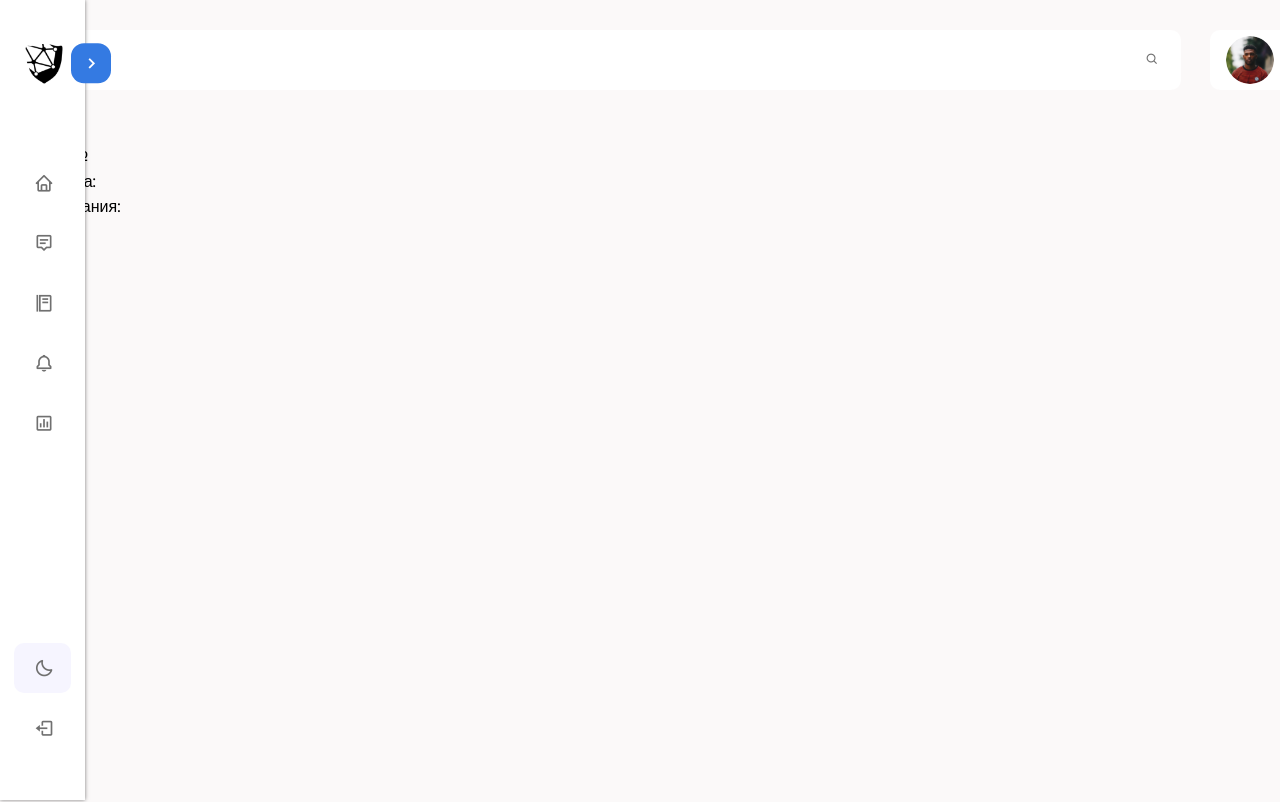
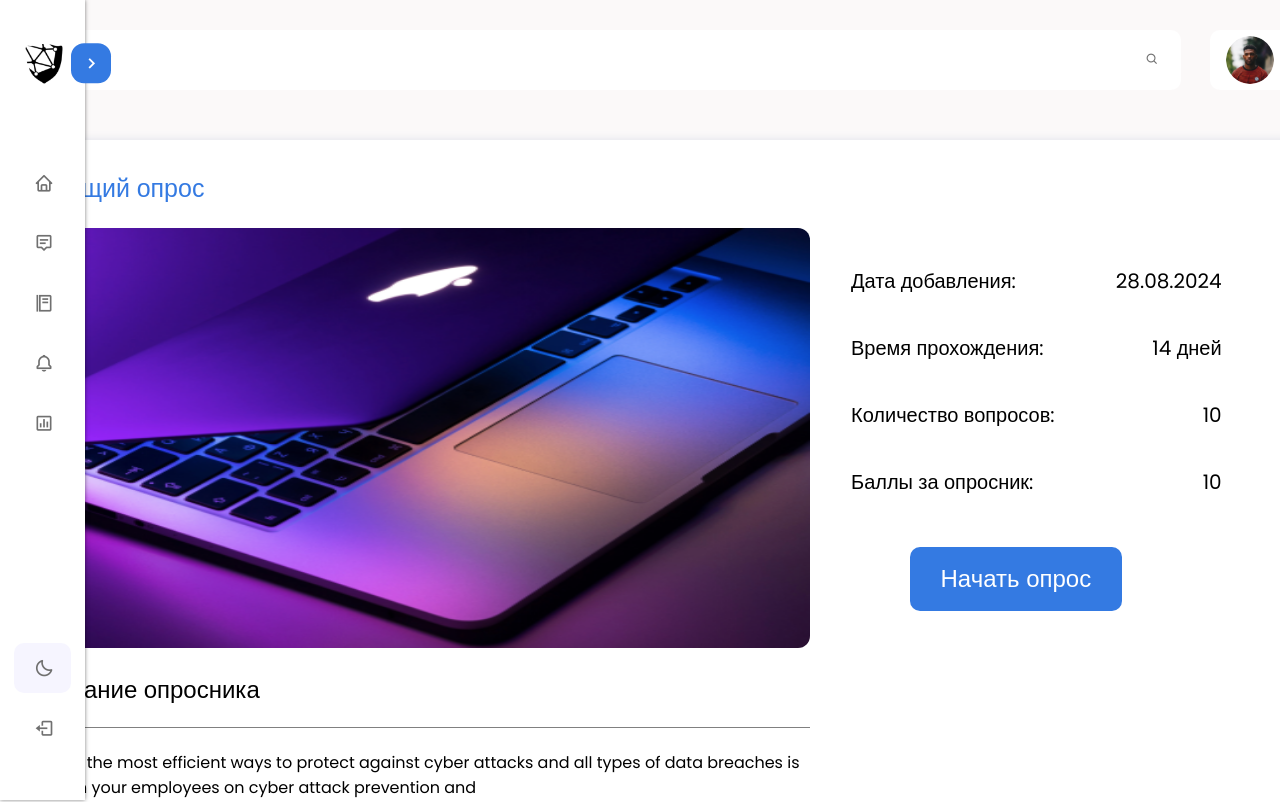
Before and after one commit to AkbarovOtabek/Rating, a Vue app: page /quiz/questionType/1 in a window 1280 px wide. Shown: the top 802 px of the page. Built offline with nearby package versions, Linux system fonts and the light colour scheme.

Commit message:
answerPage

```diff
--- /dev/null
+++ b/src/components/AlertWindow.vue
@@ -0,0 +1,106 @@
+<script>
+export default {
+  props: {
+    changeFinishButton: {
+      required: true,
+      type: Function
+    },
+    startButton: {
+      required: true,
+      type: Boolean
+    }
+  },
+  data() {
+    return {
+      finishButton: false
+    }
+  },
+  methods: {
+    sendFinishButton() {
+      this.finishButton = !this.finishButton
+    }
+  }
+}
+</script>
+
+<template>
+  <div class="alert-wrapper">
+    <div class="alert">
+      <h3>?</h3>
+      <p>Are you Sure you want to submit Quiz?</p>
+      <div class="alert-btn">
+        <button @click="props.changeFinishButton" type="submit" class="button_no">Нет</button>
+        <button @click="sendFinishButton" type="submit" class="button_yes">Да</button>
+      </div>
+    </div>
+  </div>
+</template>
+<style scoped>
+.alert-wrapper {
+  background-color: rgba(0, 0, 0, 0.473);
+  width: 100%;
+  height: 100vh;
+  position: absolute;
+  left: 50%;
+  top: 50%;
+  display: flex;
+  align-items: center;
+  justify-content: center;
+  transform: translate(-50%, -50%);
+}
+.alert {
+  width: 456px;
+  height: 429px;
+  border-radius: 12px;
+  box-shadow: 0px 0px 10px rgba(124, 141, 181, 0.22);
+  display: flex;
+  align-items: center;
+  flex-direction: column;
+  padding: 65px;
+  background-color: var(--sidebar-color);
+  gap: 40px;
+}
+.alert h3 {
+  border-radius: 50%;
+  width: 116px;
+  height: 108px;
+  display: flex;
+  background-color: var(--primary-color);
+  color: var(--sidebar-color);
+  align-items: center;
+  justify-content: center;
+  font-size: 70px;
+  padding-left: 6px;
+  font-weight: 600;
+  box-shadow: 0px 0px 10px rgba(124, 141, 181, 0.22);
+}
+.alert p {
+  width: 241px;
+  text-align: center;
+}
+.alert .alert-btn {
+  width: 100%;
+  display: flex;
+  align-items: center;
+  justify-content: space-between;
+}
+.button_yes,
+.button_no {
+  cursor: pointer;
+  width: 96px;
+  height: 66px;
+  border-radius: 10px;
+  border: 1px solid transparent;
+  font-size: 20px;
+}
+.button_no {
+  background-color: var(--sidebar-color);
+  color: var(--primary-color);
+  border: 1px solid var(--primary-color);
+}
+.button_yes {
+  background-color: var(--primary-color);
+  color: var(--sidebar-color);
+  border: 1px solid transparent;
+}
+</style>
--- /dev/null
+++ b/src/components/AnswerFormPage.vue
@@ -0,0 +1,4 @@
+<script></script>
+
+<template></template>
+<style scoped></style>
--- a/src/components/SearchAndProfileBar.vue
+++ b/src/components/SearchAndProfileBar.vue
@@ -40,7 +40,8 @@ export default {
   display: flex;
   justify-content: space-between;
   width: 1440px;
-  margin: 30px 0px 50px;
+  margin: 0px 0px 50px;
+  padding-top: 30px;
 }
 .search-header {
   width: 82%;
--- a/src/pages/QuestionType.vue
+++ b/src/pages/QuestionType.vue
@@ -1,10 +1,139 @@
-<script></script>
+<script>
+import AlertWindow from '@/components/AlertWindow.vue'
+
+export default {
+  components: { AlertWindow },
+  data() {
+    return {
+      startButton: false
+    }
+  },
+  methods: {
+    changeFinishButton() {
+      this.startButton = !this.startButton
+    }
+  }
+}
+</script>
 
 <template>
-  <div>
-    <h3>Вопрос №</h3>
-    <p>Дата начала:</p>
-    <p>Дата окончания:</p>
-    <p>Четверть:</p>
+  <div class="questionType-wrapper">
+    <h3 class="questionType-header">Текущий опрос</h3>
+    <div class="questionType">
+      <img src="../assets/icons/123.png" alt="" />
+      <div class="questionType_right">
+        <div class="timer_of_date">
+          <div class="timer-wrapper-for-date">
+            <p>Дата добавления:</p>
+            <p>28.08.2024</p>
+          </div>
+          <div class="timer-wrapper-for-date">
+            <p>Время прохождения:</p>
+            <p>14 дней</p>
+          </div>
+          <div class="timer-wrapper-for-date">
+            <p>Количество вопросов:</p>
+            <p>10</p>
+          </div>
+          <div class="timer-wrapper-for-date">
+            <p>Баллы за опросник:</p>
+            <p>10</p>
+          </div>
+        </div>
+        <button type="submit" @click="changeFinishButton">Начать опрос</button>
+      </div>
+    </div>
+    <div class="questionType-down">
+      <h3>Название опросника</h3>
+      <p>
+        One of the most efficient ways to protect against cyber attacks and all types of data
+        breaches is to train your employees on cyber attack prevention and
+      </p>
+      <p>
+        The quiz consists of questions. To be successful with the quizzes, it’s important to
+        conversant with the topic by paying attention to the short video
+      </p>
+      <p>To start, click the "Start" button. When finished, click the "Submit " button.</p>
+    </div>
+    <AlertWindow
+      v-show="startButton"
+      :changeFinishButton="changeFinishButton"
+      :startButton="startButton"
+    />
   </div>
 </template>
+
+<style scoped>
+.questionType-wrapper {
+  overflow: hidden;
+  position: absolute;
+  padding: 30px;
+  width: 100%;
+  border-radius: 17px;
+  background-color: var(--sidebar-color);
+  box-shadow: 0px 0px 10px rgba(124, 141, 181, 0.22);
+}
+.questionType-wrapper .questionType-header {
+  font-size: 25px;
+  color: var(--primary-color);
+}
+.questionType {
+  margin-top: 20px;
+  display: flex;
+  justify-content: start;
+  align-items: center;
+  margin-bottom: 24px;
+}
+.questionType img {
+  width: 780px;
+  height: 420px;
+  border-radius: 12px;
+}
+.questionType_right {
+  display: flex;
+  flex-direction: column;
+  align-items: center;
+  gap: 50px;
+}
+.questionType_right button {
+  width: 212px;
+  height: 64px;
+  font-size: 24px;
+  border: 1px solid transparent;
+  border-radius: 10px;
+  color: var(--sidebar-color);
+  background-color: var(--primary-color);
+  cursor: pointer;
+  transition: var(--tran-03);
+}
+.questionType_right button:hover {
+  color: var(--primary-color);
+  background-color: transparent;
+  border: 1px solid var(--primary-color);
+}
+.timer_of_date {
+  margin-left: 41px;
+  display: flex;
+  flex-direction: column;
+  gap: 37px;
+  font-size: 20px;
+}
+.timer-wrapper-for-date {
+  display: flex;
+  justify-content: space-between;
+  align-items: center;
+  gap: 100px;
+}
+.questionType-down {
+  width: 780px;
+}
+.questionType-down h3 {
+  font-size: 24px;
+  padding-bottom: 20px;
+  border-bottom: 1px solid grey;
+  margin-bottom: 22px;
+}
+.questionType-down p {
+  margin-bottom: 24px;
+}
+</style>
--- a/src/pages/QuizPage.vue
+++ b/src/pages/QuizPage.vue
@@ -150,7 +150,7 @@ export default {
           }
         }
       }
-      return [latestItem] // Вернуть массив с одним элементом
+      return [latestItem]
     }
   }
 }
```
